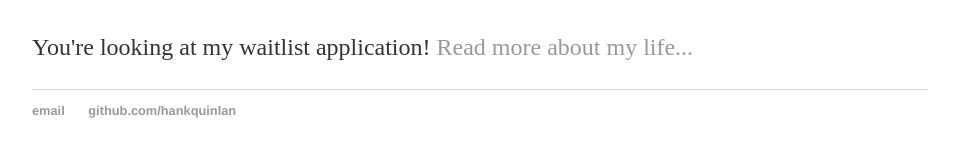
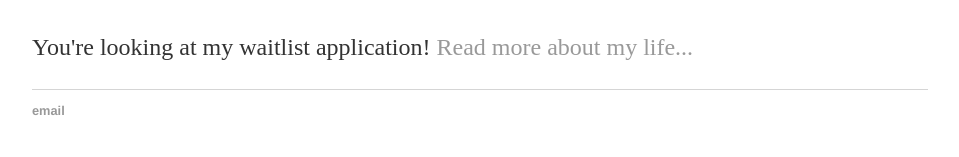
Before and after one commit to fnaqvi2151/fnaqvi2151.github.io, a Jekyll site: the page built from index.html, in a window 1280 px wide. Shown: the part 166-323 px from the top of the page, without its empty margins (160-1119 px from the left). Built offline with Jekyll 4.4.1, drawn with Linux system fonts in a browser that asks for light colours.

Commit message:
Update default.html

```diff
--- a/_layouts/default.html
+++ b/_layouts/default.html
@@ -21,8 +21,7 @@
 			</div><!-- /.container -->
 			<footer>
 	    		<ul>
-	        		<li><a href="mailto:hankquinlanhub@gmail.com">email</a></li>
-	        		<li><a href="https://github.com/hankquinlan">github.com/hankquinlan</a></li>
+	        		<li><a href="mailto:fnaqvi@whschool.org">email</a></li>
 				</ul>
 			</footer>
 		</body>
```
